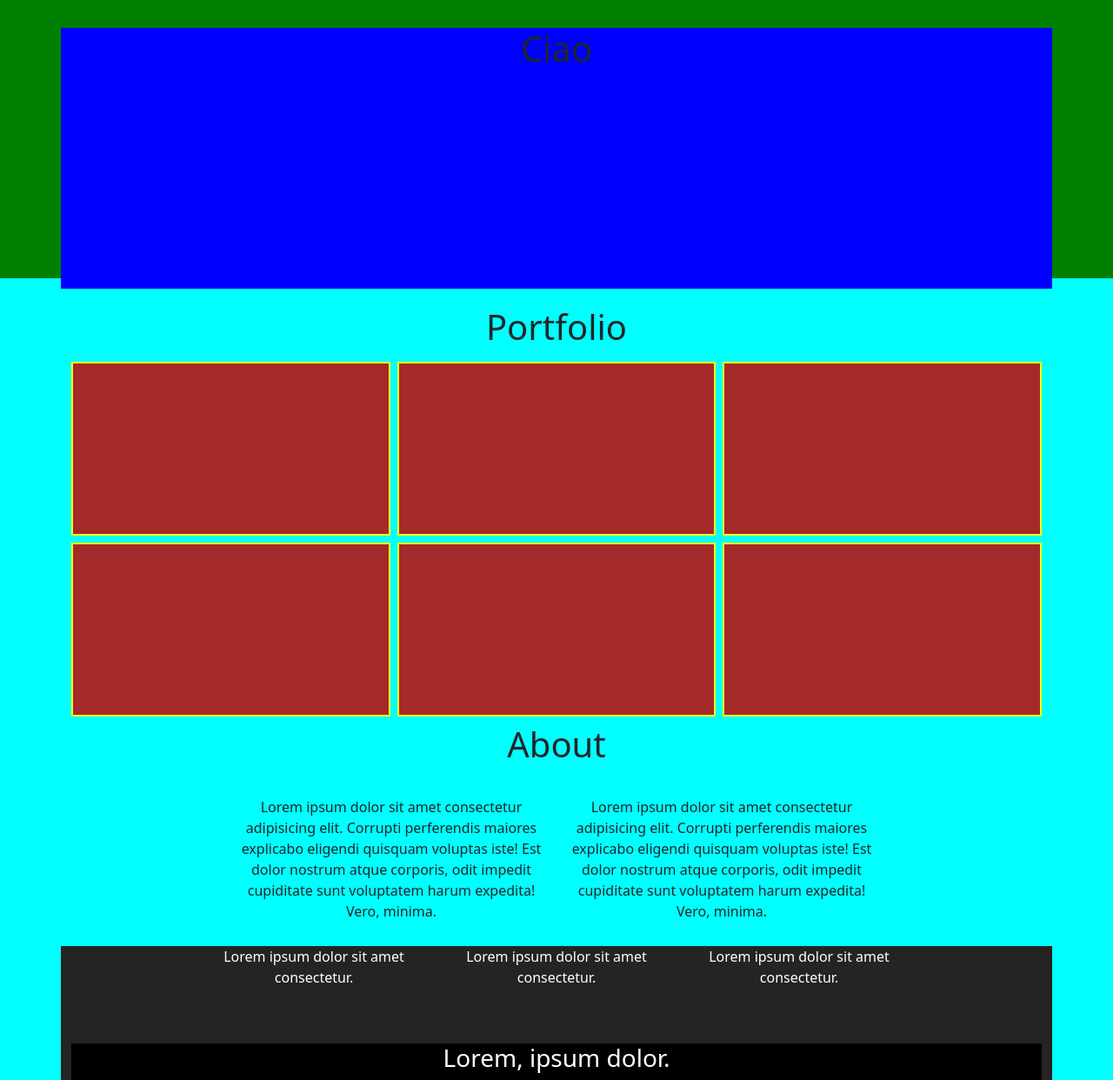
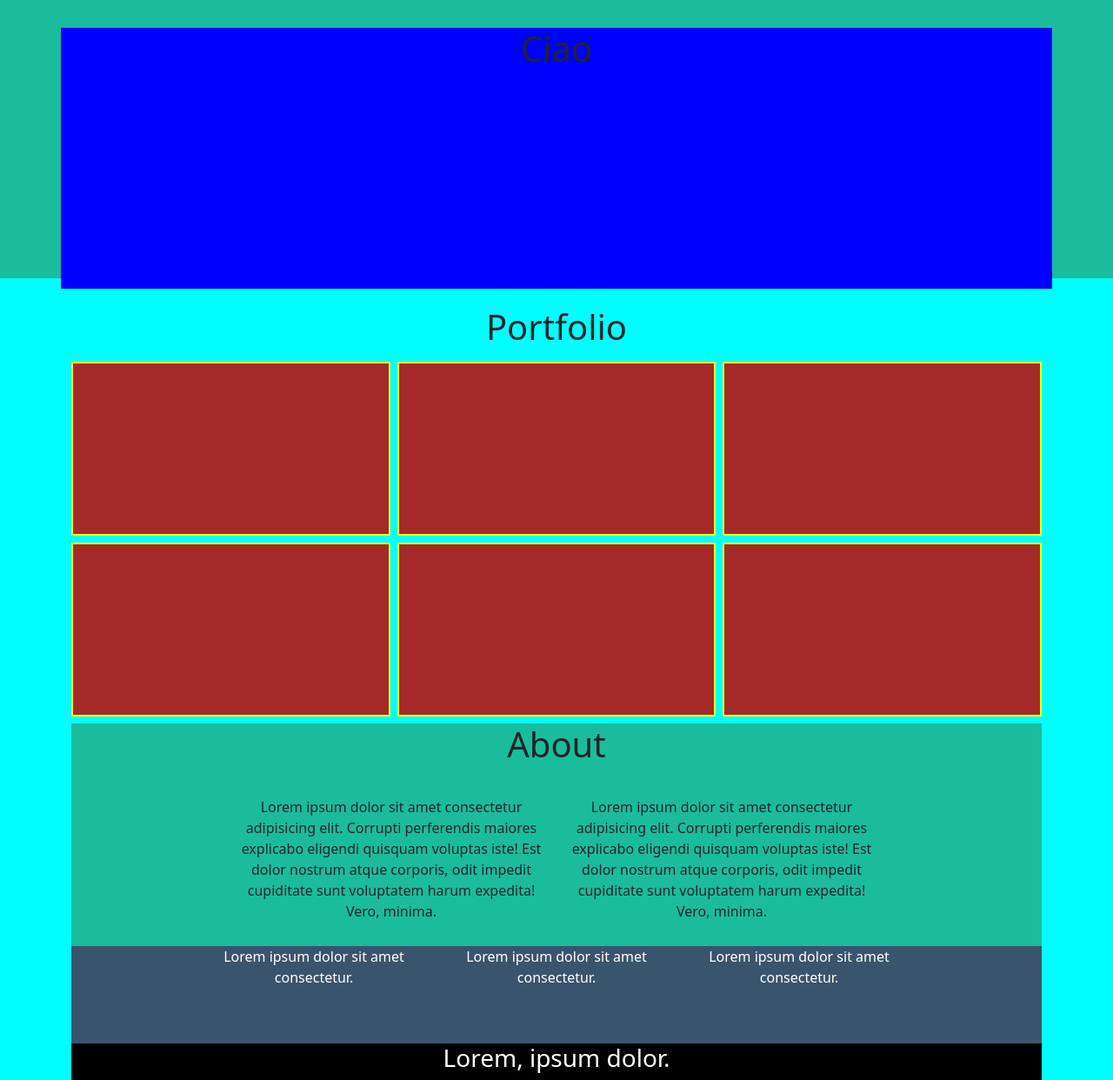
Before and after one commit to FrancescoLoCasto/html-css-bootstrap-freelancer, a plain HTML site: page index.html in a window 1280 px wide. Shown: the whole page at 87% size. Drawn offline with nearby package versions, Linux system fonts and the light colour scheme.

Commit message:
Insert Color bg

```diff
--- a/css/style.css
+++ b/css/style.css
@@ -1,6 +1,6 @@
 header{
    height: 40vh;
-   background-color: green;
+   background-color: #1abc9c;
    margin-bottom: 2rem;
    text-align: center;
 }
@@ -10,7 +10,6 @@ body{
 }
 
 footer{
-   background-color: rgb(37, 35, 35);
    color: white;
 }
 
@@ -34,3 +33,16 @@ footer{
    background-color: brown;
    border: 2px solid yellow;
 }
+
+section.about-us{
+   background-color: #1abc9c;
+}
+
+#first-footer{
+   background-color: #3a546d;
+
+}
+
+#second-footer{
+   background-color: #2c3e50;
+}
--- a/index.html
+++ b/index.html
@@ -80,6 +80,7 @@
 
 
          <!-- About section  -->
+         <section class="about-us">
 
             <div class="row justify-content-center text-center mb-4">
                <div class="col-12">
@@ -104,13 +105,16 @@
                      </p>
                   </div>
             </div>
+         </section>
 
 
          <!-- First Footer -->
 
          <footer>
+
+            <section id="first-footer">
+
                <div class="container">
-
                   <div class="row justify-content-center text-center">
                      <div class="col-12 col-md-3 col-lg-3 mb-5">
                         <div class="my_footer-content">
@@ -135,9 +139,10 @@
 
                   </div>
                </div>
+            </section>
 
             <!-- Second footer -->
-
+            <section id="second-footer">
                <div class="container">
                   <div class="row justify-content-center text-center bg-black">
                      <div class="col-12">
@@ -148,6 +153,8 @@
                   </div>
 
                </div>
+
+            </section>
          </footer>
 
       </main>
```
Lines whose indentation alone changed are shown as unchanged.
